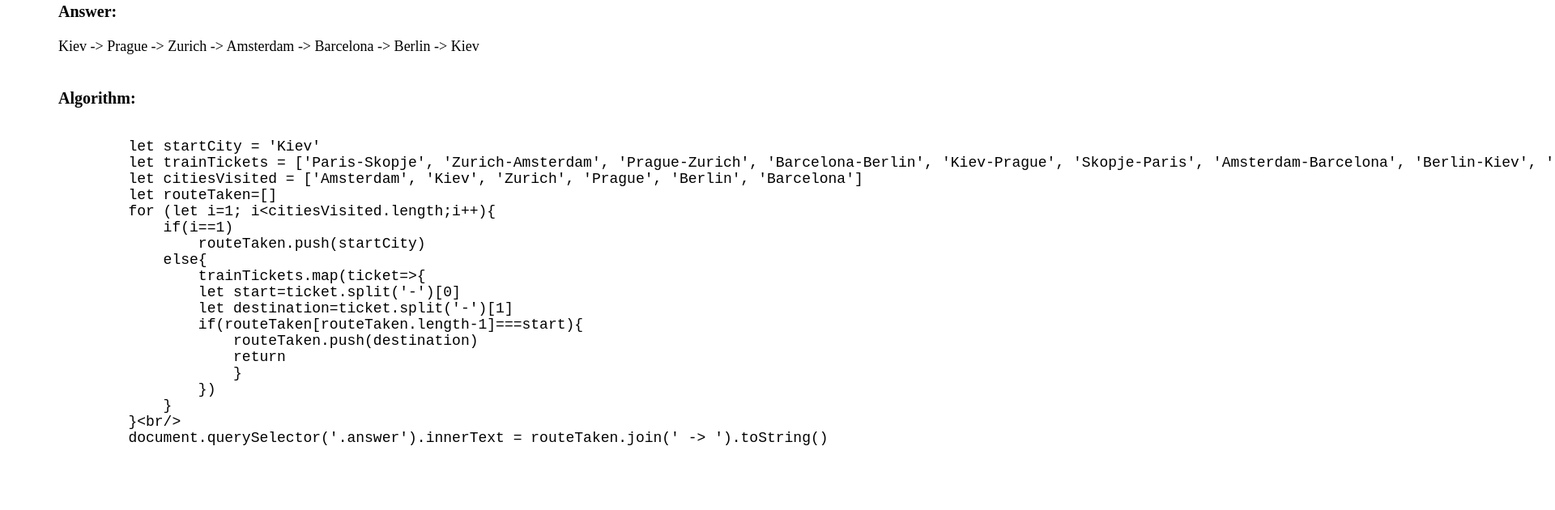
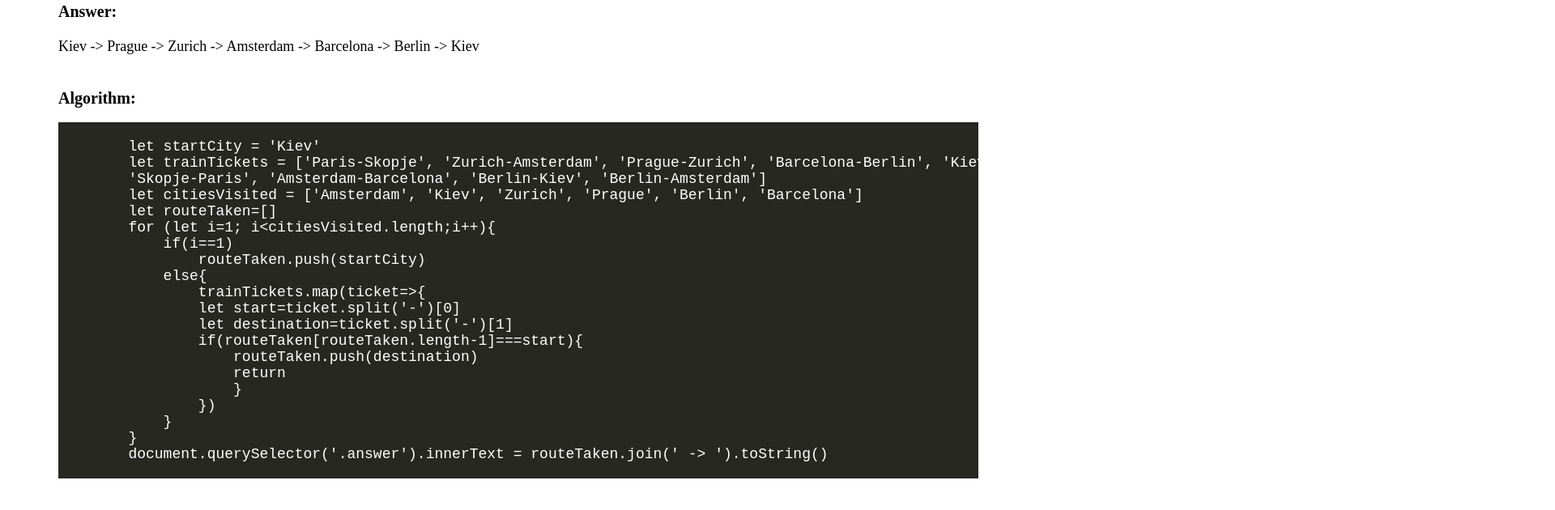
Before and after one commit to Sanket2604/SimplyFi_Assignment_2, a plain HTML site: page index.html in a window 1280 px wide. Shown: the part 320-950 px from the top of the page at 81% size, 1920 px wide, since content can reach past the window. Drawn offline with Linux system fonts and the light colour scheme.

Commit message:
Small Change

```diff
--- a/index.css
+++ b/index.css
@@ -8,3 +8,9 @@ body b{
 body .question{
     margin-bottom: 10px;
 }
+body .code_snipet{
+    background-color: rgb(39, 40, 34);
+    overflow-wrap: break-word;
+    color: white;
+    padding-bottom: 0px;
+}
--- a/index.html
+++ b/index.html
@@ -25,9 +25,10 @@
     <div class="answer"></div><br/><br/>
     <div class="algorithm">
         <b>Algorithm:</b>
-        <xmp>
+        <xmp class="code_snipet">
         let startCity = 'Kiev'
-        let trainTickets = ['Paris-Skopje', 'Zurich-Amsterdam', 'Prague-Zurich', 'Barcelona-Berlin', 'Kiev-Prague', 'Skopje-Paris', 'Amsterdam-Barcelona', 'Berlin-Kiev', 'Berlin-Amsterdam']
+        let trainTickets = ['Paris-Skopje', 'Zurich-Amsterdam', 'Prague-Zurich', 'Barcelona-Berlin', 'Kiev-Prague',
+        'Skopje-Paris', 'Amsterdam-Barcelona', 'Berlin-Kiev', 'Berlin-Amsterdam']
         let citiesVisited = ['Amsterdam', 'Kiev', 'Zurich', 'Prague', 'Berlin', 'Barcelona']
         let routeTaken=[]
         for (let i=1; i<citiesVisited.length;i++){
@@ -43,7 +44,7 @@
                     }
                 })
             }
-        }<br/>
+        }
         document.querySelector('.answer').innerText = routeTaken.join(' -> ').toString()
         </xmp>
     </div>
```
Also changed, not shown: algoritm.txt.
